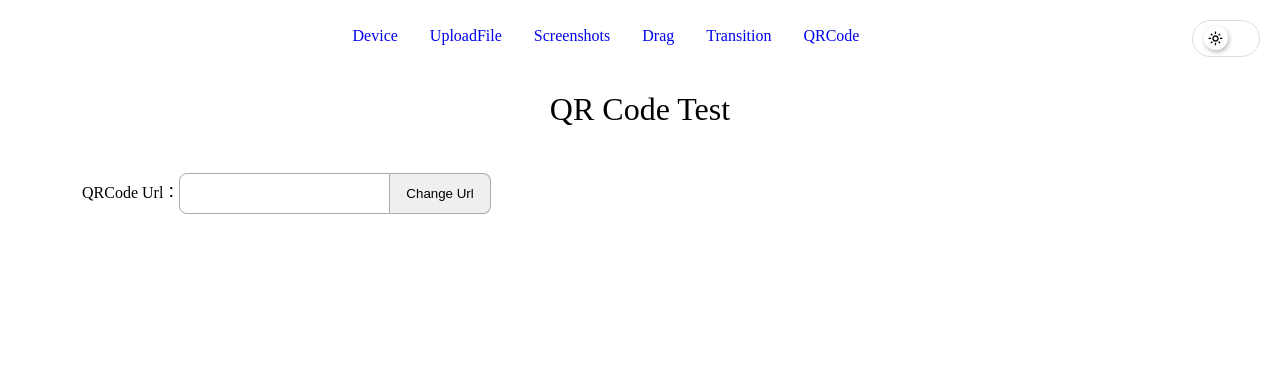
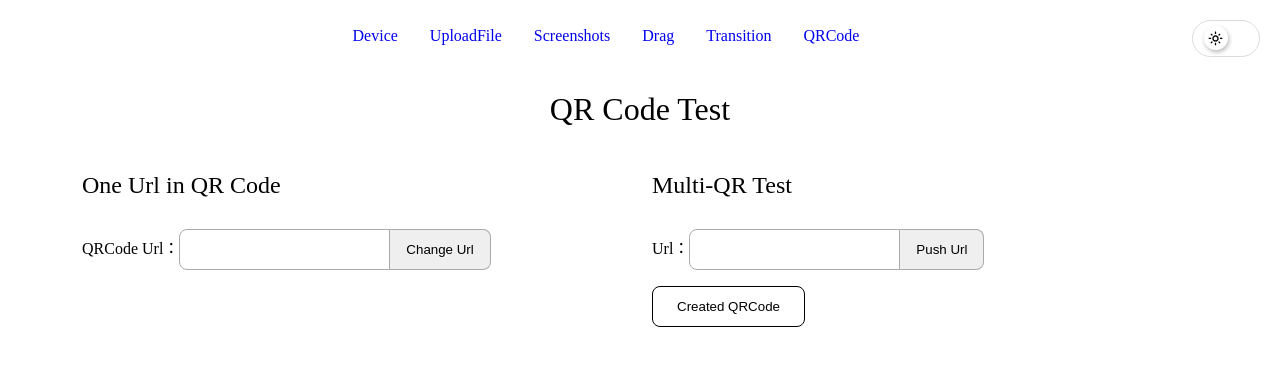
Before and after one commit to Chiang49/CSI_AppStore, a Vue app: page /#/AppQRCode in a window 1280 px wide. Shown: the top 366 px of the page. Built offline with nearby package versions, Linux system fonts and the light colour scheme; what vue-sweetalert2 would draw is missing.

Commit message:
test multi-QR

```diff
--- a/package.json
+++ b/package.json
@@ -25,6 +25,7 @@
     "swiper": "^8.4.2",
     "util": "^0.12.4",
     "vue": "^3.2.13",
+    "vue-qrcode": "^2.2.0",
     "vue-router": "^4.0.3",
     "vue-sweetalert2": "^5.0.5",
     "vuex": "^4.0.0",
--- a/src/views/AppQRCode.vue
+++ b/src/views/AppQRCode.vue
@@ -1,6 +1,9 @@
 <template>
   <div class="container">
     <h1 class="title">QR Code Test</h1>
+    <ul class="row">
+      <li class="col-sm-12 col-md-6">
+        <h2 class="subTitle">One Url in QR Code</h2>
         <div class="uploadFile">
           <div class="uploadFile-header">
             <label for="qrcodeUrl">
@@ -13,25 +16,59 @@
                 v-model="dataUrl"
               >
             </label>
-        <button class="labelTest" @click="createdQRcode">Change Url</button>
+            <button class="labelTest" @click="createdOneUrlQRcode">Change Url</button>
           </div>
         </div>
         <div id="qrcode" ref="qrcode" class="qrcode"></div>
+      </li>
+      <li class="col-sm-12 col-md-6">
+        <h2 class="subTitle">Multi-QR Test</h2>
+        <div class="uploadFile">
+          <div class="uploadFile-header">
+            <label for="qrcodeUrl">
+              <span>Url：</span>
+              <input
+                type="text"
+                name="qrcodeUrl"
+                id="qrcodeUrl"
+                class="fileName"
+                v-model="urlTemp"
+              >
+            </label>
+            <button class="labelTest" @click="pushUrlGroup">Push Url</button>
+          </div>
+        </div>
+        <button class="addFileBtn" @click="createdMoreUrlQRCode">Created QRCode</button>
+        <VueQrcode
+          v-if="urlGroup.length > 0"
+          :value="urlGroup"
+        ></VueQrcode>
+        <ul v-for="(item, index) in urlGroup" :key="index">
+          <li>{{ item }}</li>
+        </ul>
+      </li>
+    </ul>
   </div>
 </template>
 
 <script>
 import QRCode from 'qrcodejs2';
+import VueQrcode from 'vue-qrcode';
 
 export default {
+  components: {
+    VueQrcode,
+  },
   data() {
     return {
-      // qrcode: null,
       dataUrl: '',
+      urlTemp: '',
+      urlGroup: [],
     };
   },
   methods: {
-    createdQRcode() {
+    // 產生單一 URL 的 QRCode
+    createdOneUrlQRcode() {
       // QRCode.clear 方法無法正常執行，改用原生 JS 去清除他
       document.getElementById('qrcode').innerHTML = '';
       if (this.dataUrl !== '') {
@@ -45,6 +82,19 @@ export default {
         qrcode.makeCode(this.dataUrl);
       }
     },
+    // 產生多組 URL 在 QR Code 裡面
+    pushUrlGroup() {
+      this.urlGroup.push({
+        data: this.urlTemp,
+        mode: 'android',
+      });
+      this.urlTemp = '';
+      console.log(this.urlGroup);
+    },
+    // 產生多個 URL 的 QRCode
+    createdMoreUrlQRCode() {
+      console.log('check');
+    },
   },
 };
 </script>
```
Also changed, not shown: 1 other file (tests, documents, lock files or other folders). Lines whose indentation alone changed are shown as unchanged.
